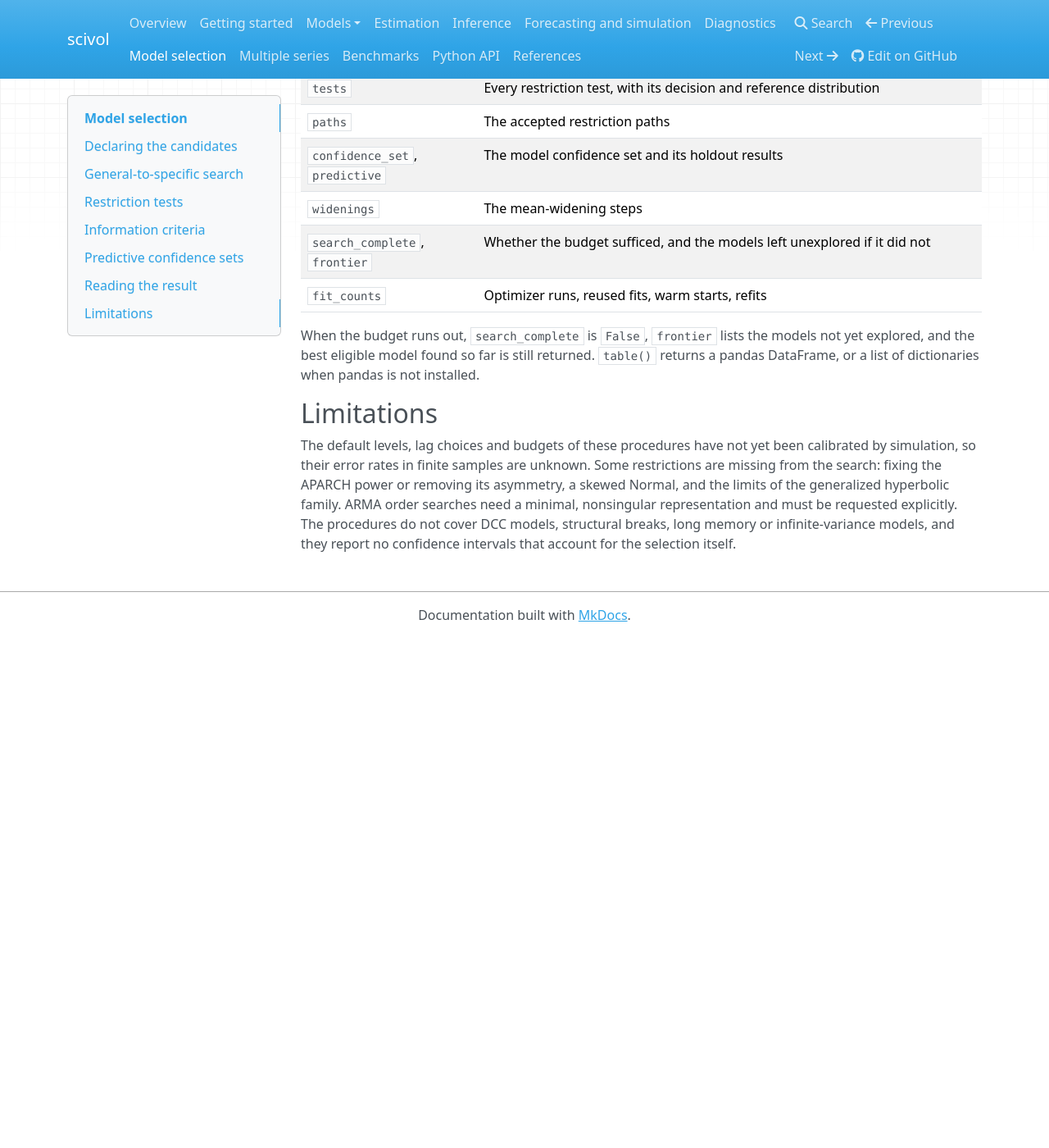
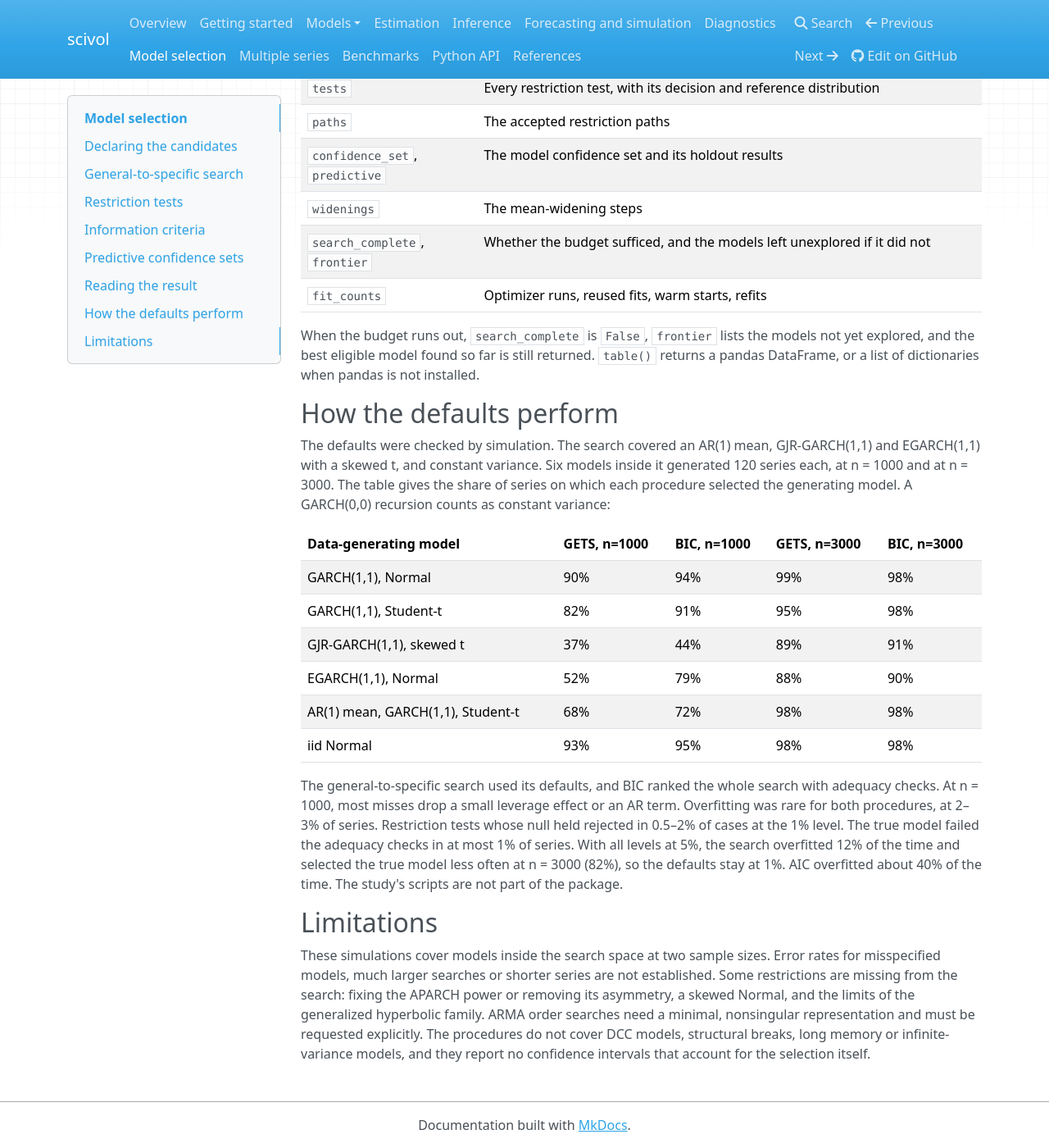
Before and after one commit to vengveng/scivol, an MkDocs documentation site: the page built from docs/selection.md, in a window 1280 px wide and 1400 px high, scrolled down 5079 px. Shown: the whole window at 82% size. Built offline with MkDocs 1.6.1, drawn with Linux system fonts in a browser that asks for light colours; nearby versions of some CDN libraries; before the commit the page ends 5857 px from its top, so only the background shows below that.

Commit message:
Report the selection defaults' simulated performance
Co-Authored-By: Claude Opus 5.5 <noreply@anthropic.com>

```diff
--- a/docs/selection.md
+++ b/docs/selection.md
@@ -161,6 +161,21 @@ With 500 forecasts, the bootstrap eliminates only the two Student-t models, and
 
 When the budget runs out, `search_complete` is `False`, `frontier` lists the models not yet explored, and the best eligible model found so far is still returned. `table()` returns a pandas DataFrame, or a list of dictionaries when pandas is not installed.
 
+## How the defaults perform
+
+The defaults were checked by simulation. The search covered an AR(1) mean, GJR-GARCH(1,1) and EGARCH(1,1) with a skewed t, and constant variance. Six models inside it generated 120 series each, at n = 1000 and at n = 3000. The table gives the share of series on which each procedure selected the generating model. A GARCH(0,0) recursion counts as constant variance:
+
+| Data-generating model | GETS, n=1000 | BIC, n=1000 | GETS, n=3000 | BIC, n=3000 |
+| --- | --- | --- | --- | --- |
+| GARCH(1,1), Normal | 90% | 94% | 99% | 98% |
+| GARCH(1,1), Student-t | 82% | 91% | 95% | 98% |
+| GJR-GARCH(1,1), skewed t | 37% | 44% | 89% | 91% |
+| EGARCH(1,1), Normal | 52% | 79% | 88% | 90% |
+| AR(1) mean, GARCH(1,1), Student-t | 68% | 72% | 98% | 98% |
+| iid Normal | 93% | 95% | 98% | 98% |
+
+The general-to-specific search used its defaults, and BIC ranked the whole search with adequacy checks. At n = 1000, most misses drop a small leverage effect or an AR term. Overfitting was rare for both procedures, at 2–3% of series. Restriction tests whose null held rejected in 0.5–2% of cases at the 1% level. The true model failed the adequacy checks in at most 1% of series. With all levels at 5%, the search overfitted 12% of the time and selected the true model less often at n = 3000 (82%), so the defaults stay at 1%. AIC overfitted about 40% of the time. The study's scripts are not part of the package.
+
 ## Limitations
 
-The default levels, lag choices and budgets of these procedures have not yet been calibrated by simulation, so their error rates in finite samples are unknown. Some restrictions are missing from the search: fixing the APARCH power or removing its asymmetry, a skewed Normal, and the limits of the generalized hyperbolic family. ARMA order searches need a minimal, nonsingular representation and must be requested explicitly. The procedures do not cover DCC models, structural breaks, long memory or infinite-variance models, and they report no confidence intervals that account for the selection itself.
+These simulations cover models inside the search space at two sample sizes. Error rates for misspecified models, much larger searches or shorter series are not established. Some restrictions are missing from the search: fixing the APARCH power or removing its asymmetry, a skewed Normal, and the limits of the generalized hyperbolic family. ARMA order searches need a minimal, nonsingular representation and must be requested explicitly. The procedures do not cover DCC models, structural breaks, long memory or infinite-variance models, and they report no confidence intervals that account for the selection itself.
```
Also changed, not shown: AGENTS.md (+4 -1 lines), MODELS.md (+3 -2 lines).
